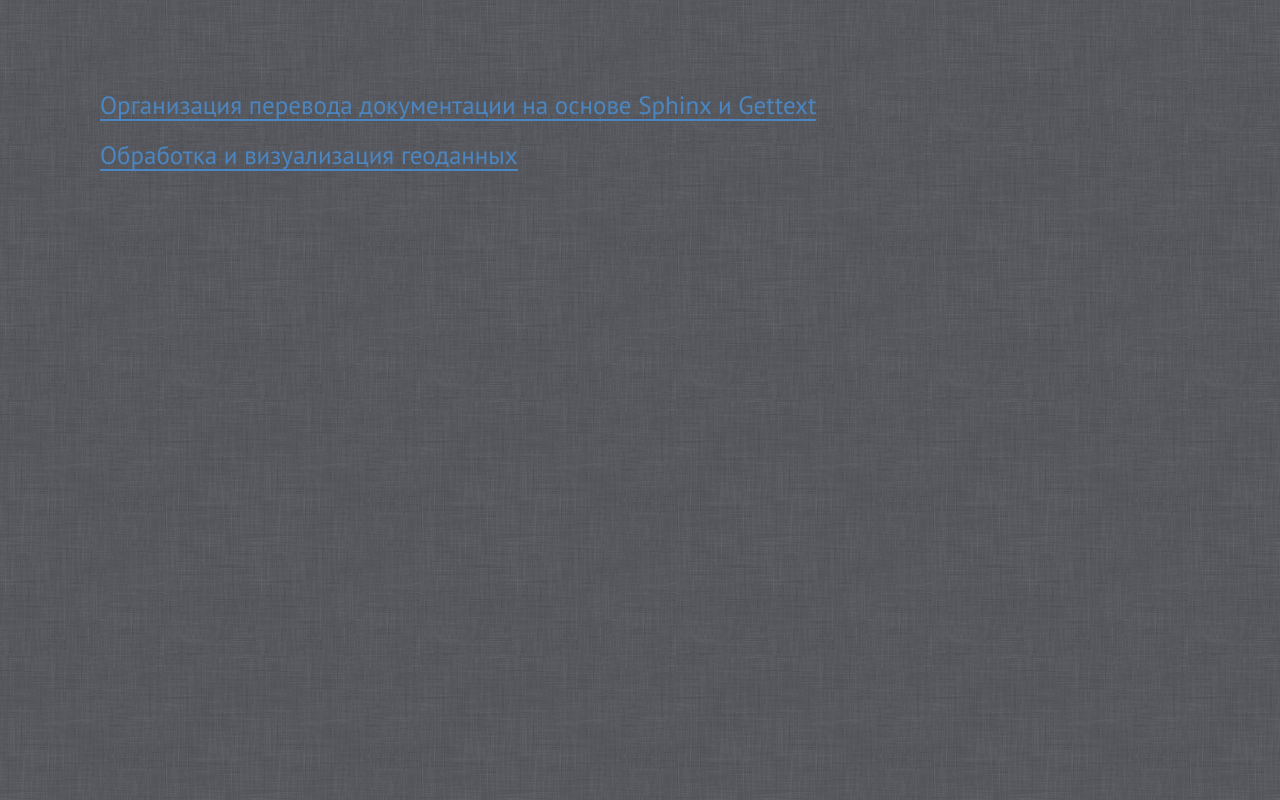
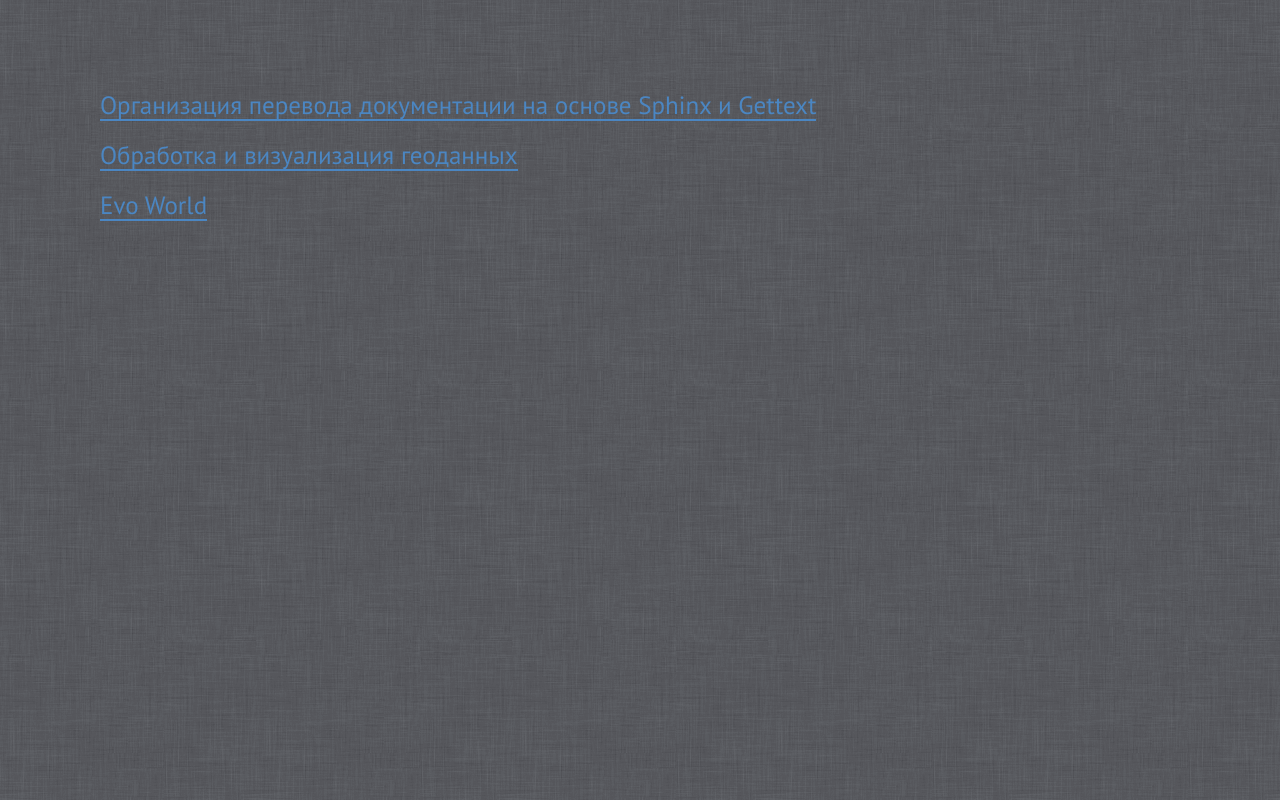
Before and after one commit to Alerion/alerion.github.io, a plain HTML site: page index.html in a window 1280 px wide. Drawn offline with Linux system fonts and the light colour scheme.

Commit message:
update main page

```diff
--- a/index.html
+++ b/index.html
@@ -11,6 +11,7 @@
         <ul>
             <li><a href="./lvivpy-presentation/index.html">Организация перевода документации на основе Sphinx и Gettext</a></li>
             <li><a href="./lvivpy5-map/index.html">Обработка и визуализация геоданных</a></li>
+            <li><a href="./evo_world/index.html">Evo World</a></li>
         </ul>
     </body>
 </html>
```
